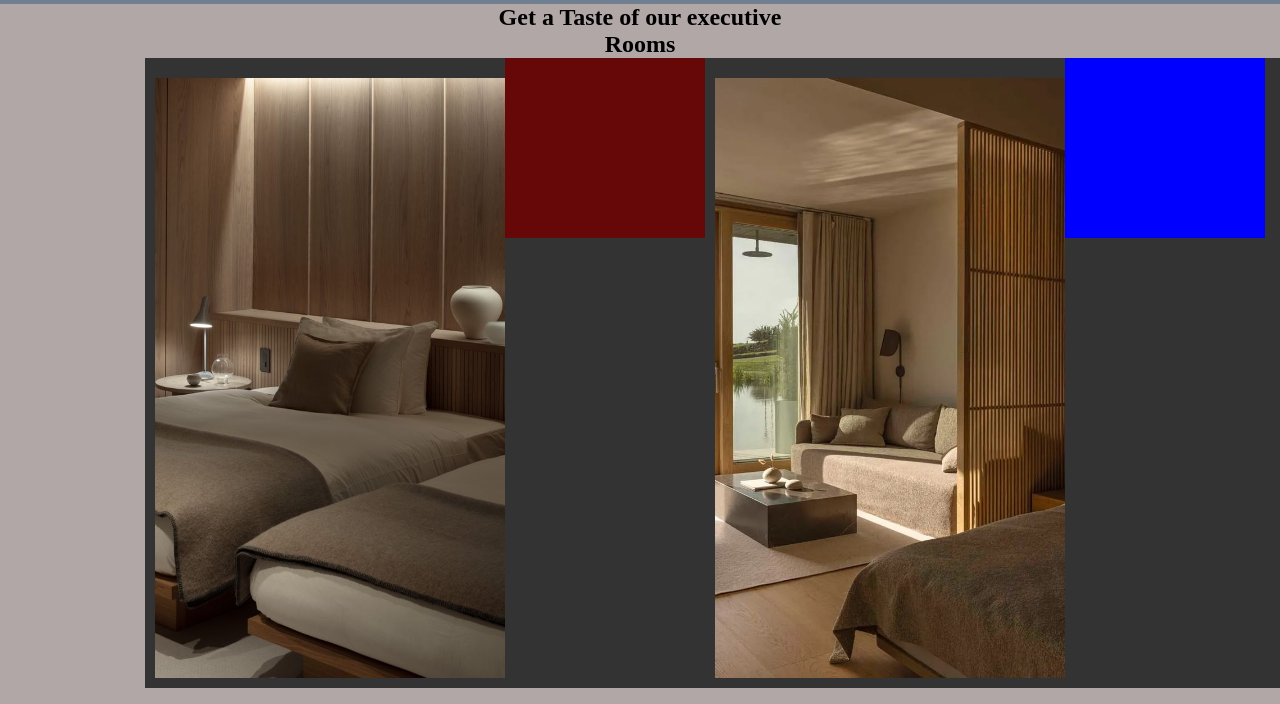
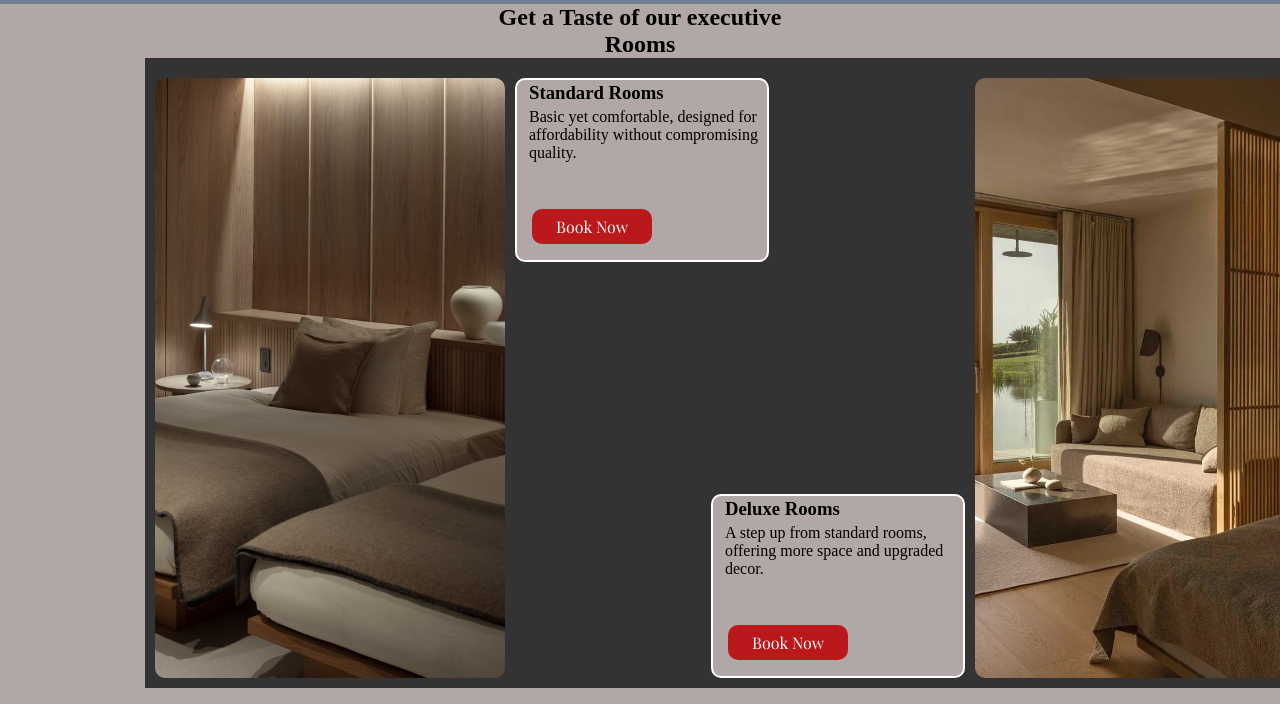
Before and after one commit to muchemiwamuyu/Hotel-Website-Project, a plain HTML site: page index.html in a window 1280 px wide. Shown: the part 646-1350 px from the top of the page. Drawn offline with nearby package versions, Linux system fonts and the light colour scheme; a web font is replaced by a local one.

Commit message:
Commence to amenities

```diff
--- a/index.html
+++ b/index.html
@@ -44,9 +44,23 @@
         <h2>Get a Taste of our executive <br> Rooms</h2>
         <div class="shade">
             <div class="ist-img"></div>
-            <div class="tiny-box1"></div>
+            <div class="tiny-box1">
+                <h3>Standard Rooms</h3>
+                <p>Basic yet comfortable, designed for affordability without compromising quality.
+                </p>
+                <div class="btn3">
+                    <button>Book Now</button>
+                </div>
+            </div>
             <div class="nd-img"></div>
-            <div class="tinybox2"></div>
+            <div class="tinybox2">
+                <h3>Deluxe Rooms</h3>
+                <p>A step up from standard rooms, offering more space and upgraded decor.
+                </p>
+                <div class="button">
+                    <button>Book Now</button>
+                </div>
+            </div>
         </div>
      </section>
 
--- a/style.css
+++ b/style.css
@@ -209,6 +209,7 @@ nav ul li:nth-child(4) {
     background-color: var(--background-gradient);
     margin-left: 145px;
     display: flex;
+    position: relative;
 }
 
 .ist-img {
@@ -220,12 +221,36 @@ nav ul li:nth-child(4) {
     background-repeat: no-repeat;
     margin-top: 20px;
     margin-left: 10px;
+    border-radius: 10px;
 }
 
 .tiny-box1 {
-    width: 200px;
+    width: 250px;
     height: 180px;
-    background-color: var(--Header-color);
+    background-color: var(--text-container);
+    position: absolute;
+    margin-left: 370px;
+    margin-top: 20px;
+    border: 2px solid white;
+    border-radius: 10px;
+}
+
+.tiny-box1 h3, .tiny-box1 p {
+    padding: 2px;
+    margin-left: 10px;
+}
+
+.tiny-box1 button, .tinybox2 button {
+    width: 120px;
+    height: 35px;
+    background-color: var(--Button-color);
+    border: none;
+    margin-top: 45px;
+    margin-left: 15px;
+    color: white;
+    font-family: Playfair Display;
+    font-size: 1em;
+    border-radius: 10px;
 }
 
 .nd-img {
@@ -236,11 +261,23 @@ nav ul li:nth-child(4) {
     background-size: cover;
     background-repeat: no-repeat;
     margin-top: 20px;
-    margin-left: 10px;
+    position: absolute;
+    right: 20px;
+    border-radius: 10px;
 }
 
 .tinybox2 {
-    width: 200px;
+    width: 250px;
     height: 180px;
-    background-color: blue;
+    background-color: var(--text-container);
+    position: absolute;
+    bottom: 10px;
+    right: 380px;
+    border: 2px solid white;
+    border-radius: 10px;
 }
+
+.tinybox2 h3, .tinybox2 p {
+    padding: 2px;
+    margin-left: 10px;
+}
```
